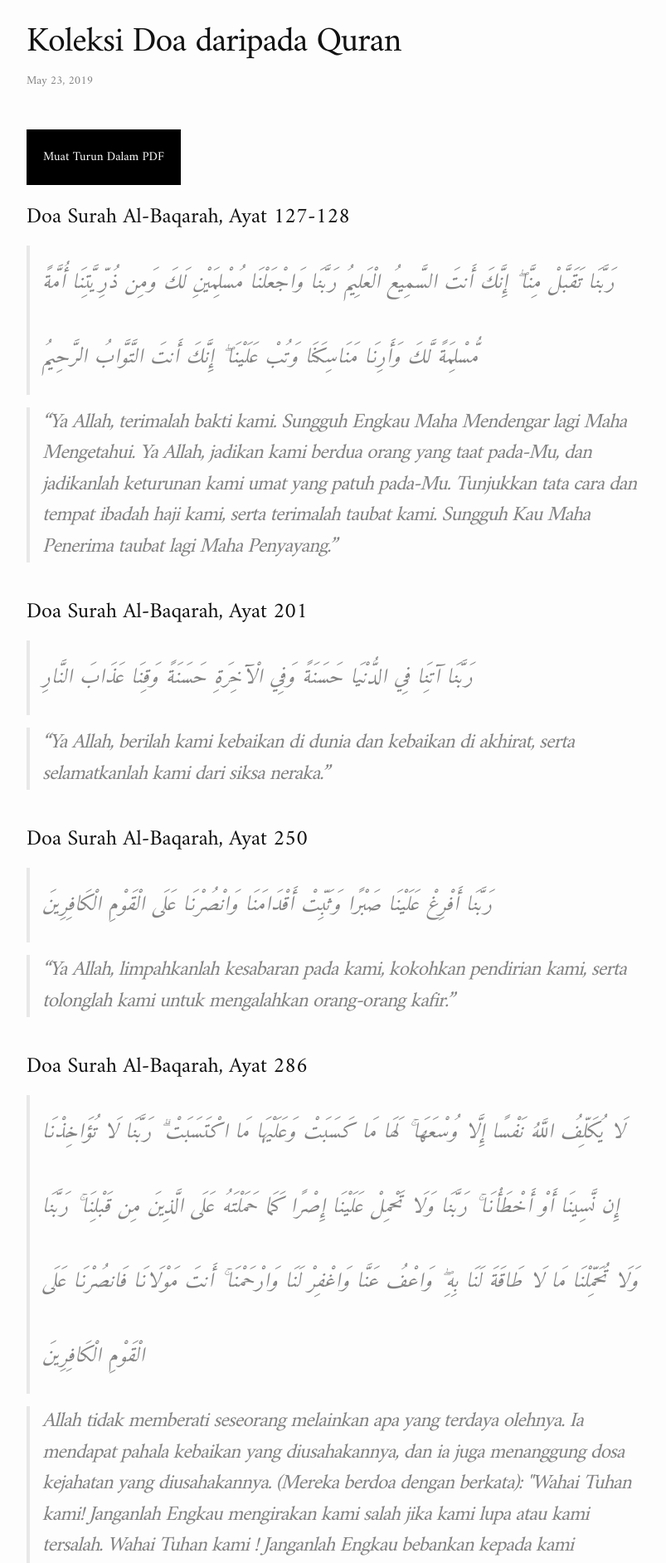
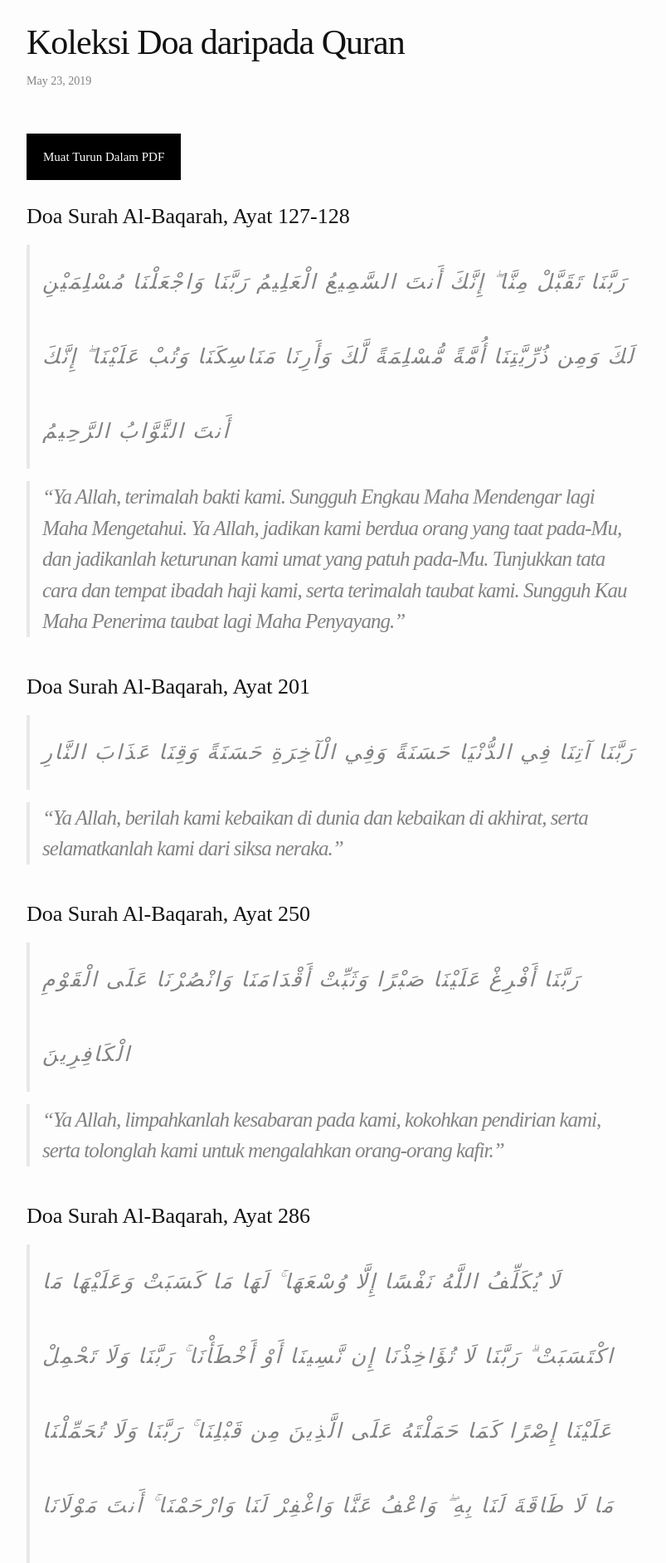
Before and after one commit to luqmanrom/luqmanrom.github.io, a Jekyll site: the page built from _posts/2019-05-23-koleksi-doa.md, in a window 1280 px wide. Shown: the top 1884 px of the page at 83% size, without its empty margins (238-1041 px from the left). Built offline with Jekyll 4.4.1, drawn with Linux system fonts in a browser that asks for light colours.

Commit message:
Fix font

```diff
--- a/_posts/2019-05-23-koleksi-doa.md
+++ b/_posts/2019-05-23-koleksi-doa.md
@@ -14,12 +14,12 @@ date:   2019-05-23 22:49:08
 <style type="text/css">
 
 * {
-	font-family: 'Amiri', serif;
+	font-family: 'me-quran', serif;
 }
 
 blockquote.arabic {
 		line-height: 3.6;
-		letter-spacing: 1px;
+		letter-spacing: 2.5px;
 }
 
 
--- a/css/main.scss
+++ b/css/main.scss
@@ -3,6 +3,10 @@
 ---
 @charset "utf-8";
 
+@font-face {
+    font-family: 'me quran';
+    src: url('/assets/fonts/me_quran.ttf');
+}
 
 
 // Our variables
```
Also changed, not shown: 1 other file.
